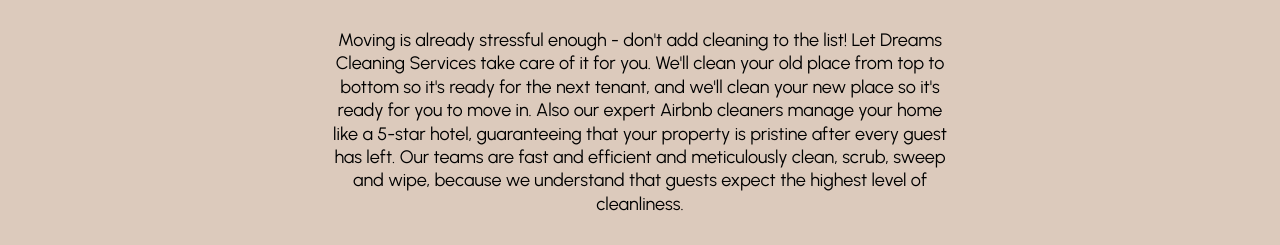
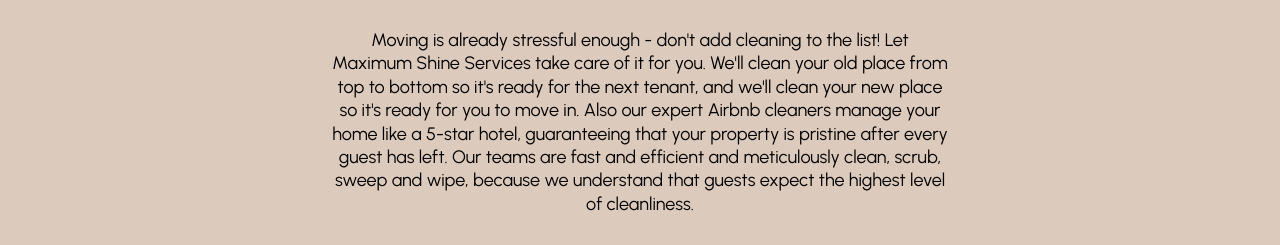
Before and after one commit to flaviasiv/Maximum, a website: page services/moveinmoveoutcleaning.html in a window 1280 px wide. Shown: the part 496-741 px from the top of the page. Drawn offline with nearby package versions, Linux system fonts and the light colour scheme; some packages are replaced by stand-ins of ours; files whose address does not match are found by name.

Commit message:
text correction

```diff
--- a/services/moveinmoveoutcleaning.html
+++ b/services/moveinmoveoutcleaning.html
@@ -123,7 +123,7 @@
                 <path d="M0.5 3.3877C0.5 2.00698 1.61929 0.887695 3 0.887695H60C61.3807 0.887695 62.5 2.00698 62.5 3.3877C62.5 4.76841 61.3807 5.8877 60 5.8877H3C1.61929 5.8877 0.5 4.76841 0.5 3.3877Z" fill="#B8987F"/>
                 </svg>
                 </h1>
-             <p>Moving is already stressful enough - don't add cleaning to the list! Let Dreams Cleaning Services take care of it for you. We'll clean your old place from top to bottom so it's ready for the next tenant, and we'll clean your new place so it's ready for you to move in. Also our expert Airbnb cleaners manage your home like a 5-star hotel, guaranteeing that your property is pristine after every guest has left. Our teams are fast and efficient and meticulously clean, scrub, sweep and wipe, because we understand that guests expect the highest level of cleanliness. </p>
+             <p>Moving is already stressful enough - don't add cleaning to the list! Let Maximum Shine Services take care of it for you. We'll clean your old place from top to bottom so it's ready for the next tenant, and we'll clean your new place so it's ready for you to move in. Also our expert Airbnb cleaners manage your home like a 5-star hotel, guaranteeing that your property is pristine after every guest has left. Our teams are fast and efficient and meticulously clean, scrub, sweep and wipe, because we understand that guests expect the highest level of cleanliness. </p>
              <img class="popupimg" src="../assets/popup3.png" alt="">
               <a class="callnow callnowpopup btn-1" href="tel:+16142266588"><svg width="24" height="24" viewBox="0 0 24 24" fill="none" xmlns="http://www.w3.org/2000/svg">
                 <path d="M15.0499 5C16.0267 5.19057 16.9243 5.66826 17.628 6.37194C18.3317 7.07561 18.8094 7.97326 18.9999 8.95M15.0499 1C17.0792 1.22544 18.9715 2.13417 20.4162 3.57701C21.8608 5.01984 22.7719 6.91101 22.9999 8.94M21.9999 16.92V19.92C22.0011 20.1985 21.944 20.4742 21.8324 20.7293C21.7209 20.9845 21.5572 21.2136 21.352 21.4019C21.1468 21.5901 20.9045 21.7335 20.6407 21.8227C20.3769 21.9119 20.0973 21.9451 19.8199 21.92C16.7428 21.5856 13.7869 20.5341 11.1899 18.85C8.77376 17.3147 6.72527 15.2662 5.18993 12.85C3.49991 10.2412 2.44818 7.27099 2.11993 4.18C2.09494 3.90347 2.12781 3.62476 2.21643 3.36162C2.30506 3.09849 2.4475 2.85669 2.6347 2.65162C2.82189 2.44655 3.04974 2.28271 3.30372 2.17052C3.55771 2.05833 3.83227 2.00026 4.10993 2H7.10993C7.59524 1.99522 8.06572 2.16708 8.43369 2.48353C8.80166 2.79999 9.04201 3.23945 9.10993 3.72C9.23656 4.68007 9.47138 5.62273 9.80993 6.53C9.94448 6.88792 9.9736 7.27691 9.89384 7.65088C9.81408 8.02485 9.6288 8.36811 9.35993 8.64L8.08993 9.91C9.51349 12.4135 11.5864 14.4864 14.0899 15.91L15.3599 14.64C15.6318 14.3711 15.9751 14.1858 16.3491 14.1061C16.723 14.0263 17.112 14.0555 17.4699 14.19C18.3772 14.5286 19.3199 14.7634 20.2799 14.89C20.7657 14.9585 21.2093 15.2032 21.5265 15.5775C21.8436 15.9518 22.0121 16.4296 21.9999 16.92Z" stroke="#000" stroke-width="2" stroke-linecap="round" stroke-linejoin="round"/>
```
